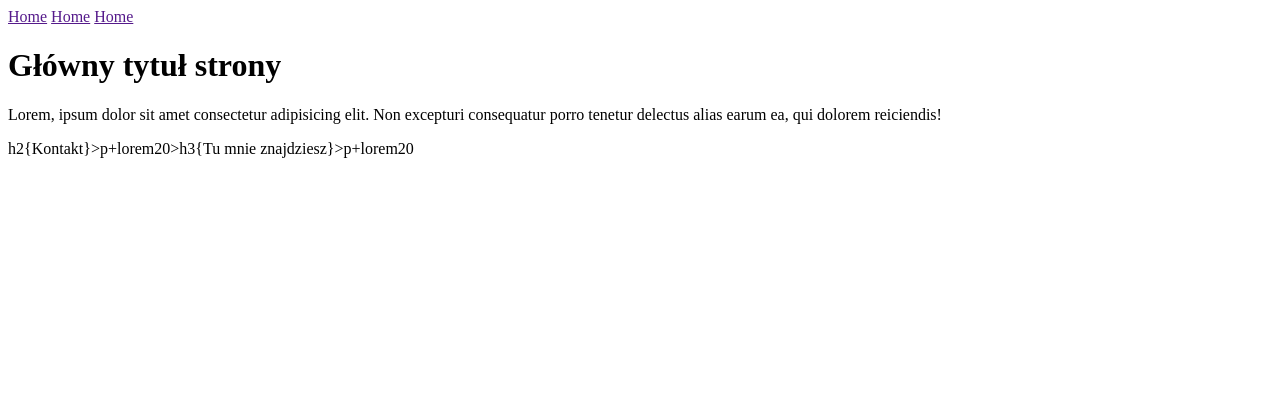
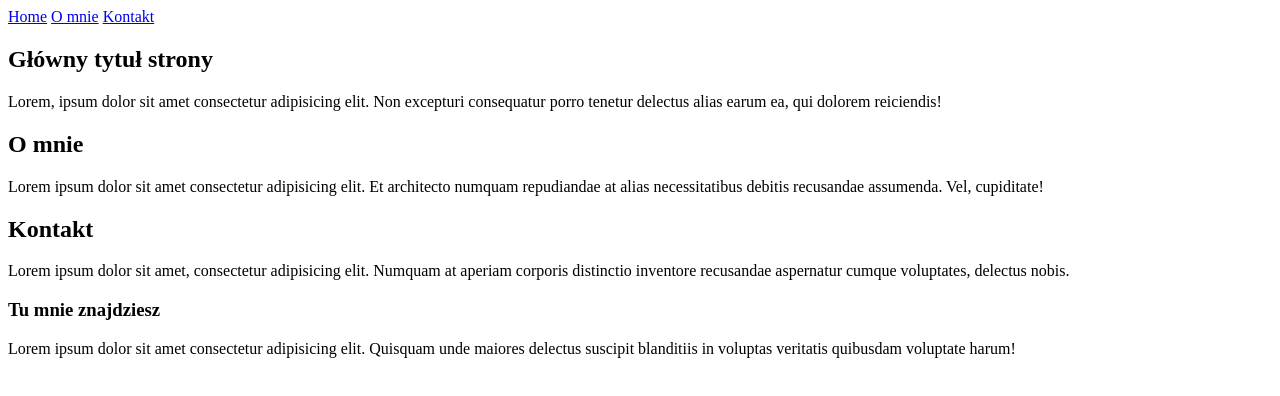
Before and after one commit to marekAren2/2-struktura-strony-html, a plain HTML site: page index.html in a window 1280 px wide. Drawn offline with Linux system fonts and the light colour scheme.

Commit message:
nav sec head lorem init

```diff
--- a/index.html
+++ b/index.html
@@ -11,25 +11,40 @@
 <body>
   <!-- nav>a{Home}*3  -->
   <nav>
-    <a href="">Home</a>
-    <a href="">Home</a>
-    <a href="">Home</a>
+    <a href="#home">Home</a>
+    <a href="#o-mnie">O mnie</a>
+    <a href="#kontakt">Kontakt</a>
   </nav>
 
 
   <header>
+<section>
     <!-- h1{Główny tytuł strony} -->
-    <h1>
-      Główny tytuł strony
-    </h1>
-    <p>Lorem, ipsum dolor sit amet consectetur adipisicing elit. Non excepturi consequatur porro         tenetur delectus alias earum ea, qui dolorem reiciendis!
+    <h1> Główny tytuł strony </h1>
+    <p>Lorem, ipsum dolor sit amet consectetur adipisicing elit. Non excepturi consequatur porro tenetur delectus alias
+      earum ea, qui dolorem reiciendis!
     </p>
   </header>
 
+  <section #o-mnie>
+    <h2>O mnie</h2>
+    <p>Lorem ipsum dolor sit amet consectetur adipisicing elit. Et architecto numquam repudiandae at alias
+      necessitatibus debitis recusandae assumenda. Vel, cupiditate!
+    </p>
+
+  </section>
   <section #kontakt>
     <!-- h2{Kontakt}>p>lorem20>h3{Tu mnie znajdziesz}>p>lorem20 -->
-    h2{Kontakt}>p+lorem20>h3{Tu mnie znajdziesz}>p+lorem20
 
+    <h2>Kontakt</h2>
+    <p>Lorem ipsum dolor sit amet, consectetur adipisicing elit. Numquam at aperiam corporis distinctio inventore
+      recusandae aspernatur cumque voluptates, delectus nobis.
+    </p>
+
+    <h3>Tu mnie znajdziesz </h3>
+    <p>Lorem ipsum dolor sit amet consectetur adipisicing elit. Quisquam unde maiores delectus suscipit blanditiis
+      in voluptas veritatis quibusdam voluptate harum!
+    </p>
   </section>
 
 
```
